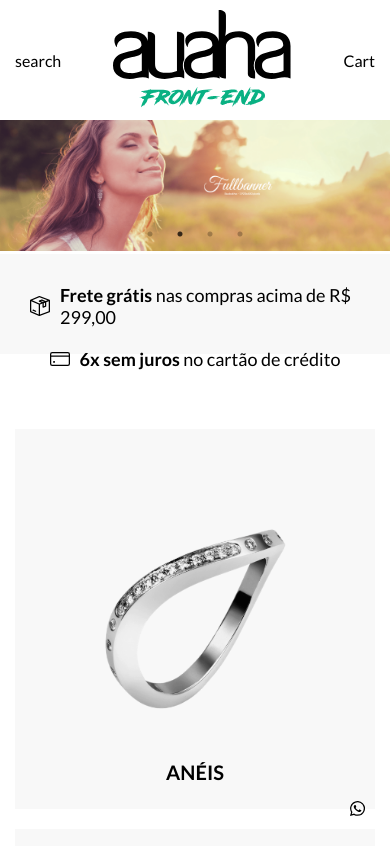
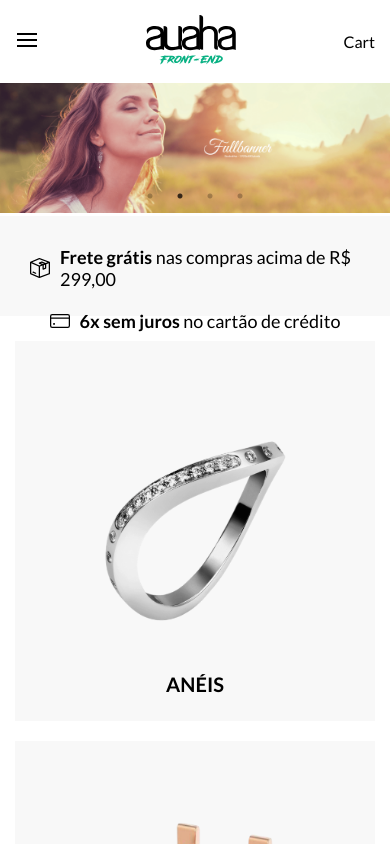
Before and after one commit to Ricardofreitasdev/Ecommerce-react, a React (Create React App) app: page / in a window 390 px wide. Shown: the top 846 px of the page. Built offline with nearby package versions, Linux system fonts and the light colour scheme.

Commit message:
add menu mobile

```diff
--- a/src/assets/scss/global.scss
+++ b/src/assets/scss/global.scss
@@ -30,7 +30,7 @@ button {
 
 body {
   width: 100%;
-  height: 100%;
+  height: 100vh;
   overflow-x: hidden;
   font-family: "Lato", sans-serif;
   background-color: #fff;
--- a/src/assets/scss/main.scss
+++ b/src/assets/scss/main.scss
@@ -1,5 +1,6 @@
 @import "./configs";
 @import "./global.scss";
+@import "../../pages/Home/home.scss";
 @import "../../components/Categories/categories.scss";
 @import "../../components/Footer/footer.scss";
 @import "../../components/FullBanner/fullbanner.scss";
--- a/src/components/GridBanners/grid.scss
+++ b/src/components/GridBanners/grid.scss
@@ -8,6 +8,7 @@
 
   @media (max-width: 768px) {
     grid-template-columns: 1fr;
+    padding: 25px 0;
   }
 
   &__item {
--- a/src/components/Header/header.scss
+++ b/src/components/Header/header.scss
@@ -4,10 +4,103 @@
   height: 120px;
   display: flex;
   align-items: center;
+  padding: 15px 0;
+
+  @media (max-width: $tablet) {
+    height: auto;
+  }
+
+  &__name {
+    position: absolute;
+    clip: rect(0, 0, 0, 0);
+  }
 
   &__wrapper {
     display: flex;
     align-items: center;
     justify-content: space-between;
   }
+
+  &__search {
+    display: flex;
+
+    @media (max-width: $tablet) {
+      display: none;
+    }
+  }
+
+  &__nav-mobile {
+    display: none;
+
+    button {
+      background: none;
+    }
+
+    @media (max-width: $tablet) {
+      display: block;
+    }
+  }
+
+  &__infos {
+    display: flex;
+
+    &--wrapper {
+      @media (max-width: $tablet) {
+        display: none;
+      }
+    }
+  }
+
+  &__logo {
+    img {
+      width: 100%;
+    }
+    @media (max-width: $tablet) {
+      width: 90px;
+    }
+  }
+
+  &__mobile {
+    width: 80%;
+    height: 100%;
+    position: absolute;
+    background-color: #fff;
+    transition: $transition;
+    z-index: 99;
+    padding: 15px;
+    opacity: 0;
+    overflow: hidden;
+    transform: translateX(-100%);
+
+    &--wrapper {
+      position: relative;
+
+      p {
+        display: block;
+        margin: 15px 0;
+      }
+
+      ul {
+        border-top: 1px solid $dark;
+      }
+
+      img {
+        width: 15px;
+      }
+    }
+
+    &--close {
+      position: absolute;
+      background: none;
+      right: 0;
+      top: 0;
+    }
+  }
+
+  &__mobile.open {
+    opacity: 1;
+    overflow: visible;
+    transform: translateX(0);
+    top: 0;
+  }
 }
--- a/src/components/Header/index.js
+++ b/src/components/Header/index.js
@@ -1,19 +1,61 @@
-import React from "react";
+import React, { useState } from "react";
 import useStore from "../../hooks/useStore";
 import Cart from "../Cart";
 
 export default function Header() {
   const { logos } = useStore();
+  const { categories } = useStore();
+
+  const [OpenMenu, setOpenMenu] = useState(false);
+
+  function menu() {
+    setOpenMenu(!OpenMenu);
+  }
 
   return (
     <header className="header">
       <div className="header__wrapper container">
-        <div>search</div>
-        <div>
-          <img src={logos.header} alt="logo" />
+        <div className="header__search">search</div>
+
+        <div className="header__nav-mobile">
+          <button type="button" onClick={() => menu()}>
+            <img src="/icons/menu_hamburger.svg" alt="botao menu" />
+          </button>
         </div>
-        <div>
+
+        <div className="header__logo">
+          <h1 className="header__name">E-commerce com React</h1>
+          <a href="/">
+            <img src={logos.header} alt="logo" />
+          </a>
+        </div>
+        <div className="header__infos">
+          <div className="header__infos--wrapper">
+            <span>minha conta</span>
+            <span>fone</span>
+          </div>
           <Cart />
+        </div>
+      </div>
+
+      <div className={OpenMenu ? "header__mobile open" : "header__mobile"}>
+        <div className="header__mobile--wrapper">
+          <p>Entrar</p>
+          <p>Cadastrar</p>
+          <ul>
+            {categories.map((categorie) => (
+              <li key={categorie.id}>
+                <p>{categorie.name}</p>
+              </li>
+            ))}
+          </ul>
+          <button
+            className="header__mobile--close"
+            type="button"
+            onClick={() => menu()}
+          >
+            <img src="/icons/close.svg" alt="botao menu" />
+          </button>
         </div>
       </div>
     </header>
--- a/src/pages/Home/home.scss
+++ b/src/pages/Home/home.scss
@@ -0,0 +1,4 @@
+.page__home {
+  position: relative;
+  height: 100vh;
+}
--- a/src/pages/Home/index.js
+++ b/src/pages/Home/index.js
@@ -9,11 +9,10 @@ import Newsletter from "../../components/Newsletter";
 import Ruler from "../../components/Ruler";
 import Showcase from "../../components/Showcase";
 import Testimonials from "../../components/Testimonials";
-import Whatsapp from "../../components/Whatsapp";
 
 export default function Home() {
   return (
-    <main>
+    <main className="page__home">
       <Header />
       <Categories />
       <FullBanner />
@@ -24,7 +23,6 @@ export default function Home() {
       <Testimonials />
       <Newsletter />
       <Footer />
-      <Whatsapp />
     </main>
   );
 }
```
